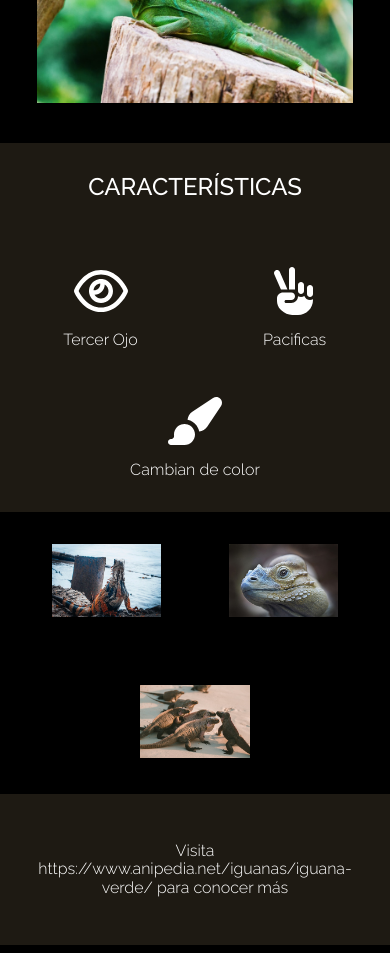
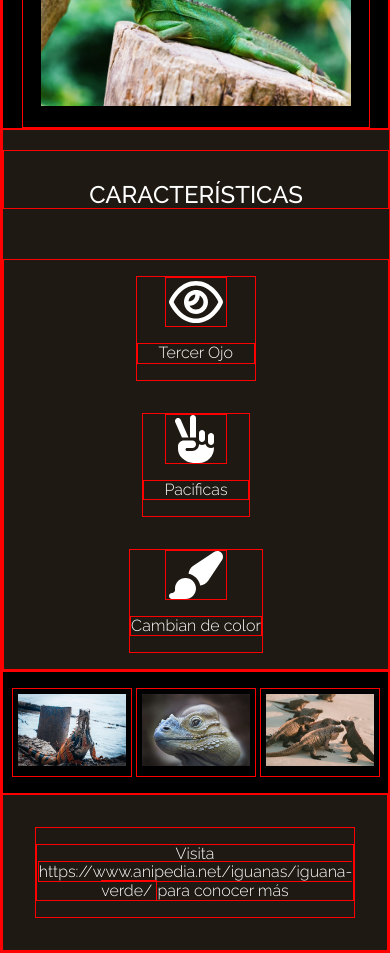
Before and after one commit to TaladropoliS/iguana, a plain HTML site: page index.html in a window 390 px wide. Shown: the part 1100-2053 px from the top of the page. Drawn offline with Linux system fonts and the light colour scheme.

Commit message:
ok responsive

```diff
--- a/assets/css/style.css
+++ b/assets/css/style.css
@@ -1,6 +1,6 @@
-/** {*/
-/*    border: red 1px solid;*/
-/*}*/
+* {
+    border: red 1px solid;
+}
 
 body {
     background-color: #000000;
@@ -83,16 +83,17 @@ header img {
 
 #div-fotos {
     width: 100%;
-    /*display: flex;*/
     text-align: center;
     justify-content: center;
+    padding-top: 1em;
+    padding-bottom: 1em;
 }
 
 #div-fotos > figure {
     display: inline-block;
     width: 28%;
     margin: 0;
-    padding: 2em;
+    padding: 5px;
     justify-content: center;
 }
 
--- a/index.html
+++ b/index.html
@@ -68,7 +68,7 @@
         <img src="assets/img/iguana-2.jpg" alt="iguana 1">
     </figure>
     <figure>
-        <img src="assets/img/iguana-3.jpg" alt="iguana 2">
+        <img id="iguana2" src="assets/img/iguana-3.jpg" alt="iguana 2">
     </figure>
     <figure>
         <img src="assets/img/iguana-4.jpg" alt="iguana 3">
```
